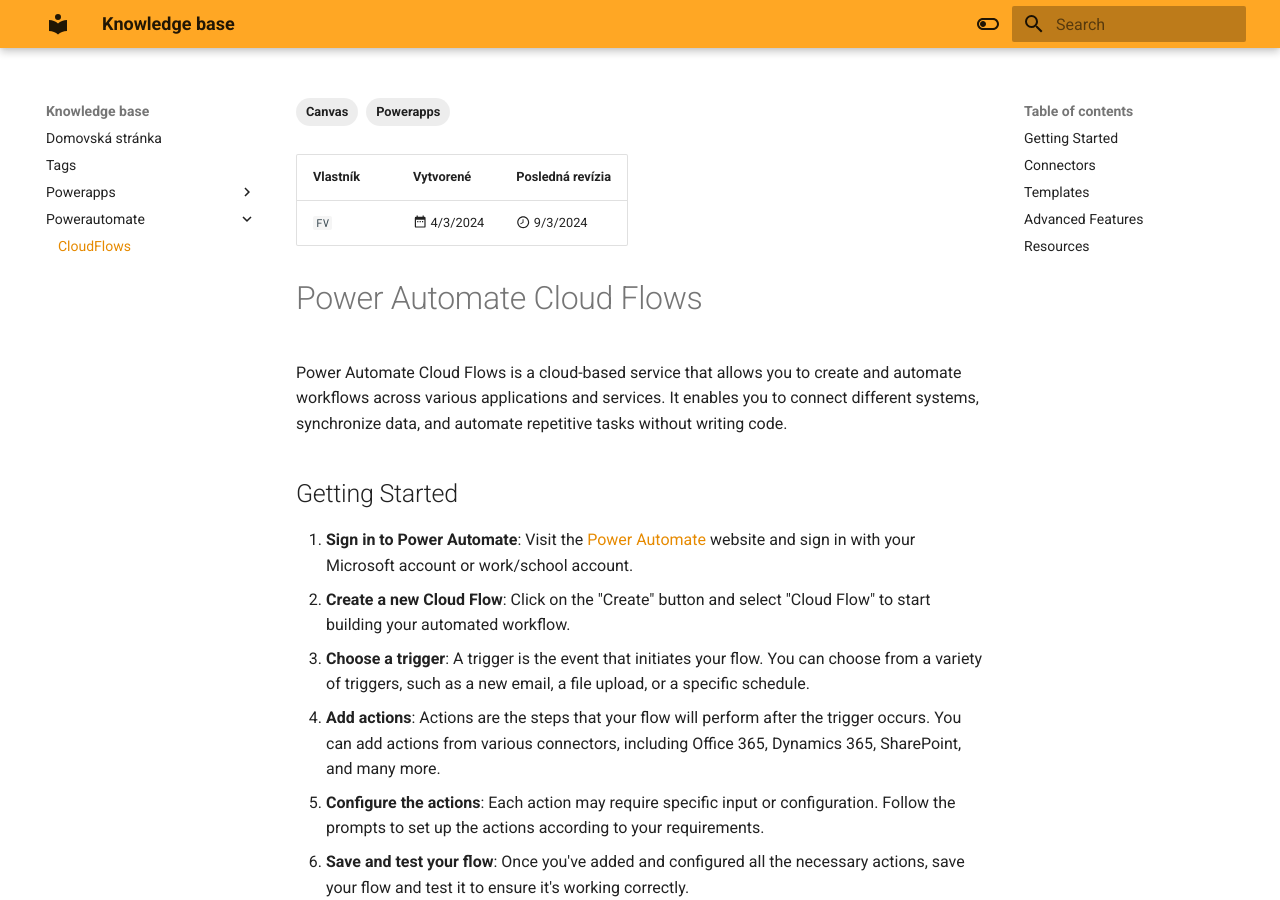
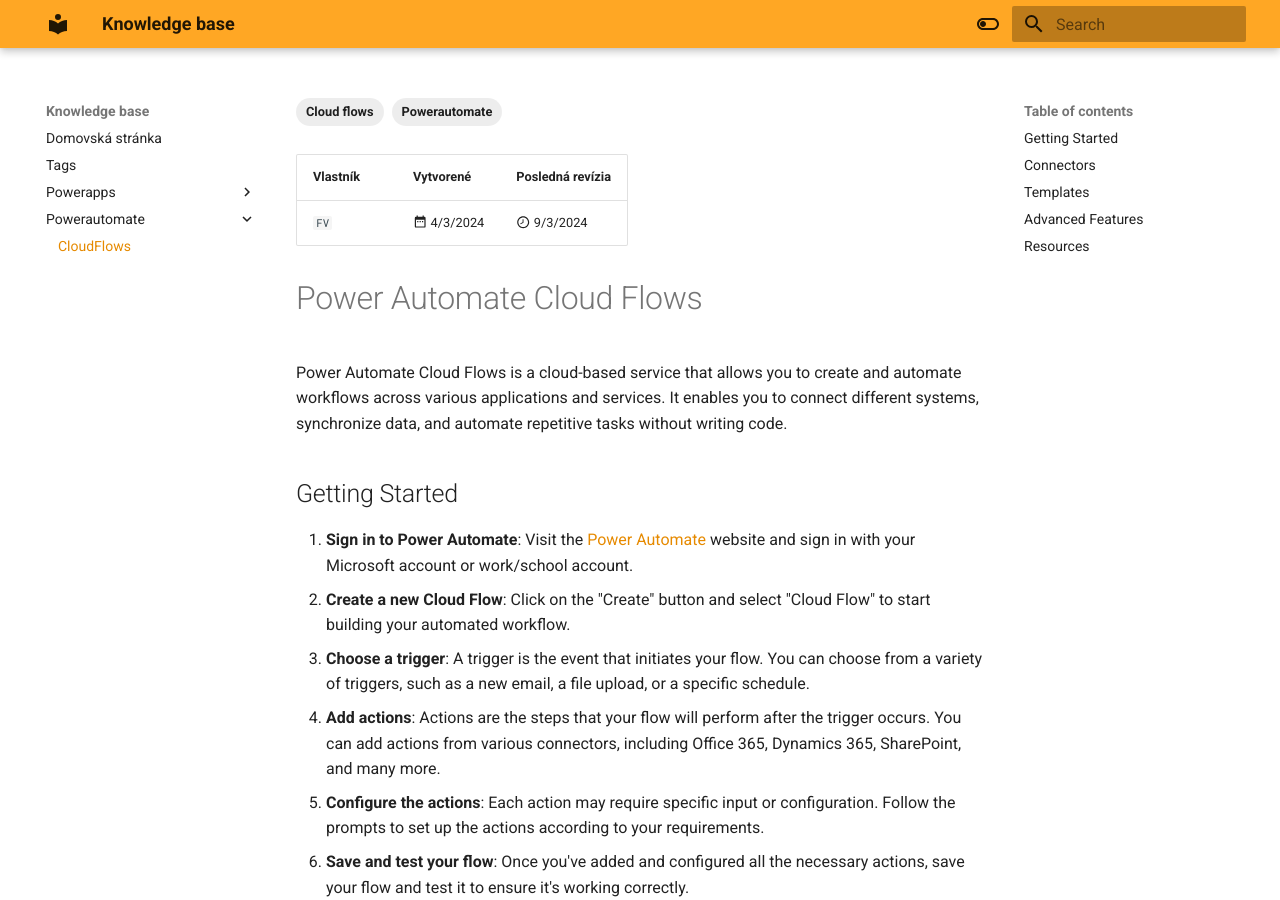
Before and after one commit to fvigh/kb, an MkDocs documentation site: the page built from docs/Powerautomate/CloudFlows.md, in a window 1280 px wide and 900 px high. Built offline with MkDocs 1.6.1 and Material for MkDocs 9.7.7, drawn with Linux system fonts in a browser that asks for light colours.

Commit message:
Update CloudFlows.md

```diff
--- a/docs/Powerautomate/CloudFlows.md
+++ b/docs/Powerautomate/CloudFlows.md
@@ -3,8 +3,8 @@
 description: Heeey
 date: '06/03/2024'
 tags:
-  - Powerapps
-  - Canvas
+  - Powerautomate
+  - Cloud flows
 ---
 | Vlastník    | Vytvorené                            | Posledná revízia                             |
 | ----------- | ------------------------------------ | -------------------------------------------- |
```
